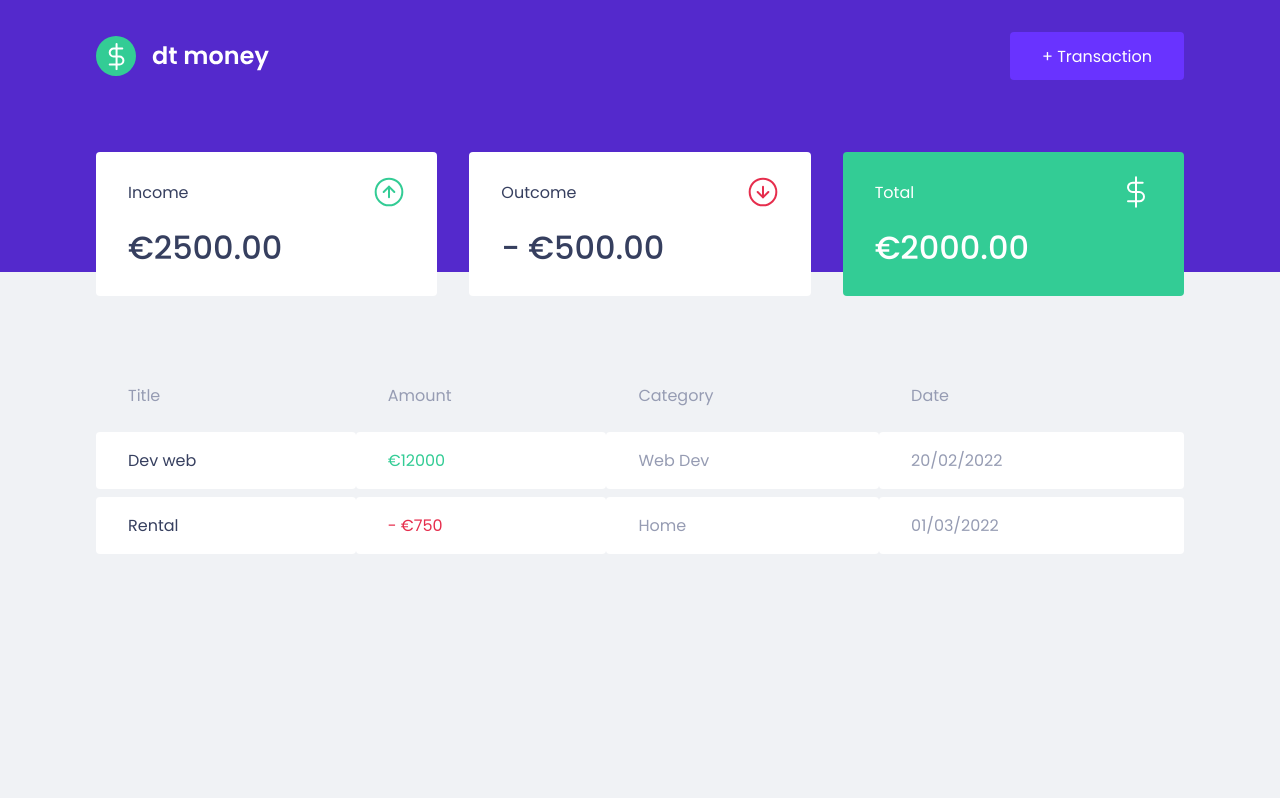
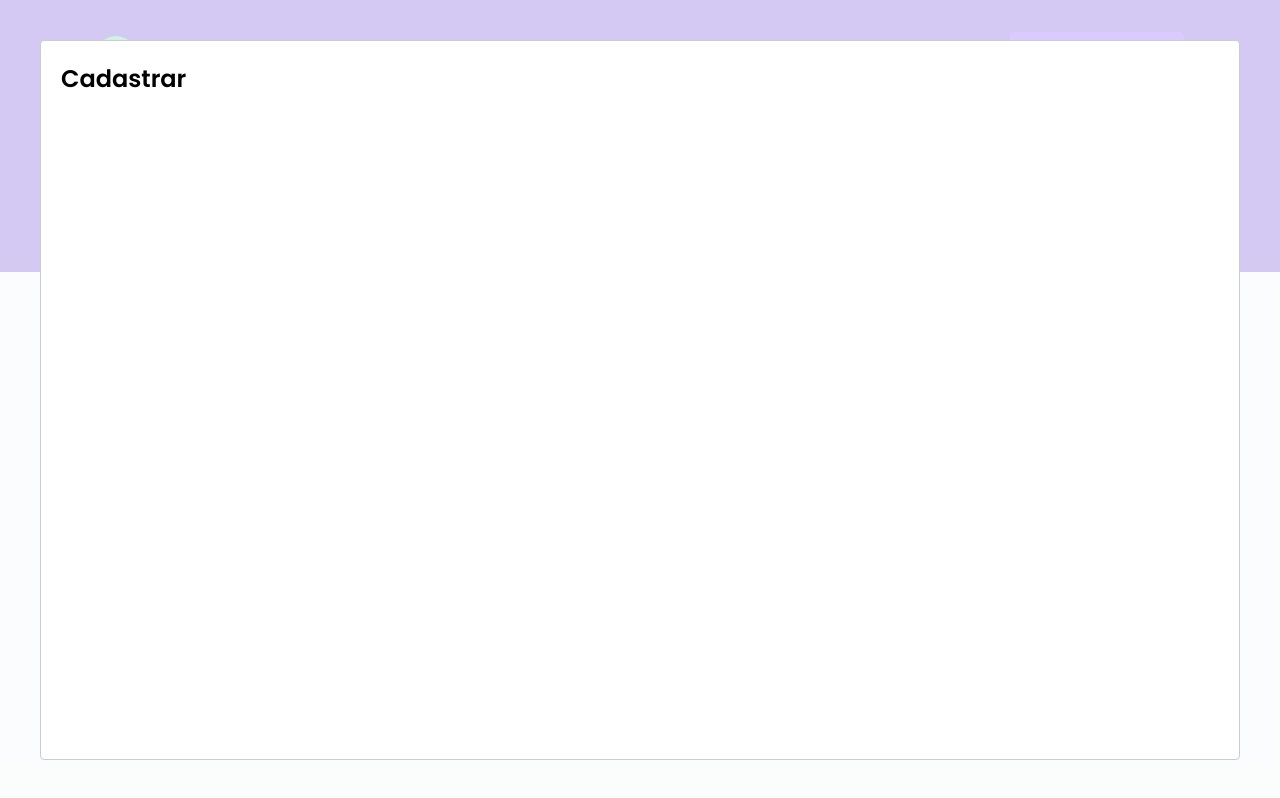
Before and after one commit to murillowelsi/rocketseat-ignite-dtmoney, a React (Create React App) app: page / in a window 1280 px wide. Both pictures are taken after a click on the button "+ Transaction". Built offline with nearby package versions, Linux system fonts and the light colour scheme; no server answers; what miragejs would draw is missing.

Commit message:
Created the  modal

```diff
--- a/package.json
+++ b/package.json
@@ -3,6 +3,7 @@
   "version": "0.1.0",
   "private": true,
   "dependencies": {
+    "@types/react-modal": "^3.13.1",
     "axios": "^0.27.2",
     "miragejs": "^0.1.45",
     "react": "^18.2.0",
--- a/src/App.tsx
+++ b/src/App.tsx
@@ -1,15 +1,37 @@
-import { Dashboard } from "./components/Dashboard";
-import { Header } from "./components/Header";
-import { GlobalStyle } from "./styles/globals";
+import { useState } from 'react'
+import { Dashboard } from './components/Dashboard'
+import { Header } from './components/Header'
+import Modal from 'react-modal'
+import { NewTransactionModal } from './components/NewTransactionModal'
+import { GlobalStyle } from './styles/globals'
+
+Modal.setAppElement('#root')
 
 export function App() {
+  const [isNewTransactionModalOpen, setIsNewTransactionModalOpen] =
+    useState(false)
+
+  function handleOpenNewTransactionModal() {
+    setIsNewTransactionModalOpen(true)
+  }
+
+  function handleCloseNewTransactionModal() {
+    setIsNewTransactionModalOpen(false)
+  }
+
   return (
     <>
-      <Header />
+      <Header onOpenNewTransactionModal={handleOpenNewTransactionModal} />
       <Dashboard />
+
+      <NewTransactionModal
+        isOpen={isNewTransactionModalOpen}
+        onRequestClose={handleCloseNewTransactionModal}
+      />
+
       <GlobalStyle />
     </>
-  );
+  )
 }
 
-export default App;
+export default App
--- a/src/components/Header/index.tsx
+++ b/src/components/Header/index.tsx
@@ -1,14 +1,21 @@
 import logoImg from '../../assets/logo.svg'
 import { Container, Content } from './styles'
 
-export function Header() {
+interface HeaderProps {
+  onOpenNewTransactionModal: () => void
+}
+
+export function Header({ onOpenNewTransactionModal }: HeaderProps) {
+
   return (
     <Container>
       <Content>
         <img src={logoImg} alt="dt money" />
-        <button>
+        <button type="button" onClick={onOpenNewTransactionModal}>
           + Transaction
         </button>
+
+
       </Content>
     </Container>
   )
--- /dev/null
+++ b/src/components/NewTransactionModal/index.tsx
@@ -0,0 +1,17 @@
+import Modal from 'react-modal'
+
+interface NewTransactionModalProps {
+  isOpen: boolean;
+  onRequestClose: () => void
+}
+
+export function NewTransactionModal({ isOpen, onRequestClose }: NewTransactionModalProps) {
+  return (
+    <Modal
+        isOpen={isOpen}
+        onRequestClose={onRequestClose}
+      >
+        <h2>Cadastrar</h2>
+      </Modal>
+  )
+}
--- /dev/null
+++ b/src/components/NewTransactionModal/styles.ts
@@ -0,0 +1,3 @@
+import styled from "styled-components";
+
+export const Container = styled.div``
```
Also changed, not shown: 2 other files (tests, documents, lock files or other folders).
